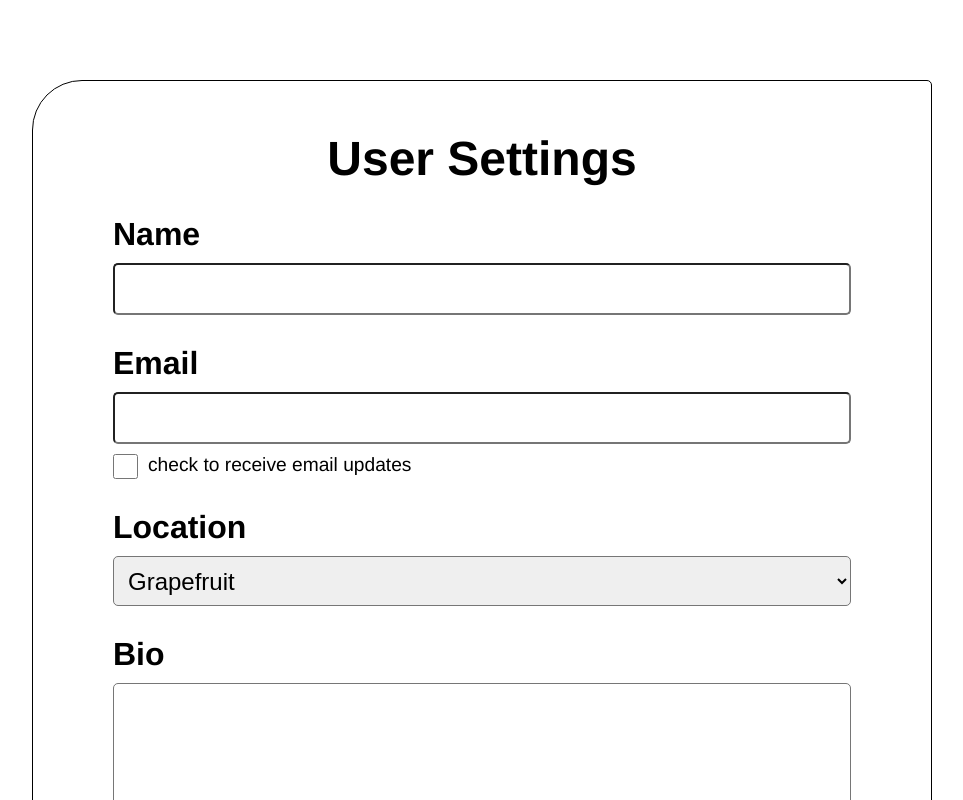
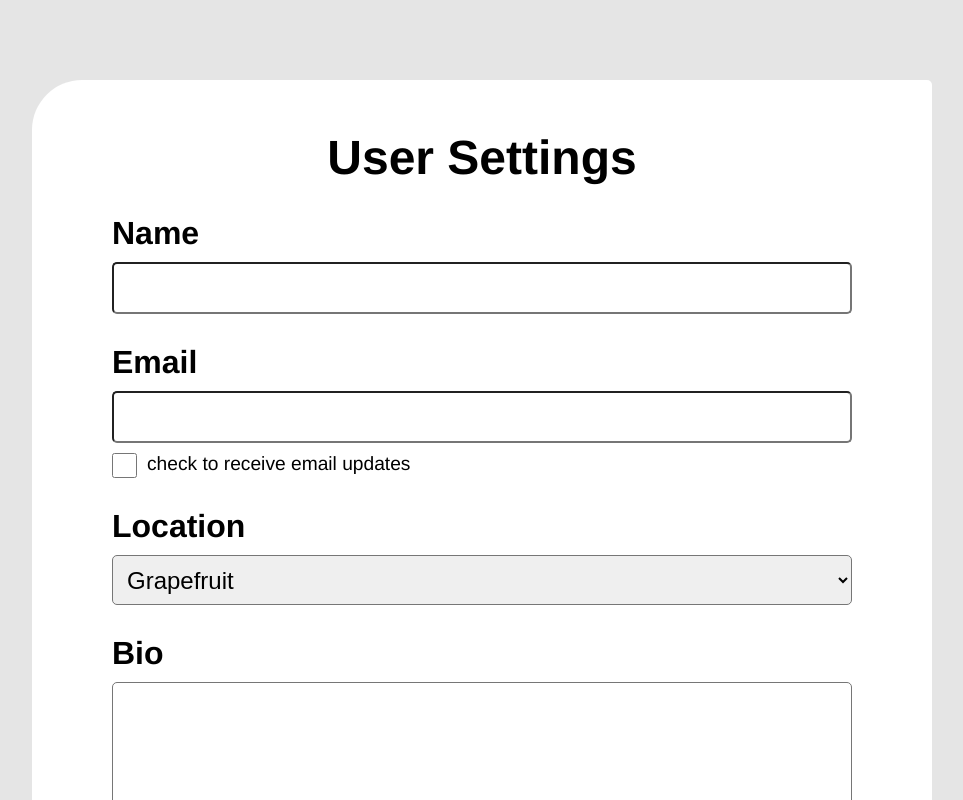
Before and after one commit to EvanPavley/user-frontend, a React (Create React App) app: page / in a window 1280 px wide. Shown: the top 800 px of the page, without its empty margins (158-1121 px from the left). Built offline with nearby package versions, Linux system fonts and the light colour scheme.

Commit message:
finished wireframe

```diff
--- a/src/components/app/App.css
+++ b/src/components/app/App.css
@@ -1,9 +1,9 @@
 .userSettings-container{
+  background-color: white;
+
   margin: 80px auto;
-  border: 1px solid black;
-
-  width: 900px;
-
+  max-width: 900px;
+  width: auto;
   padding-top: 50px;
   padding-bottom: 60px;
   padding-left: 80px;
--- a/src/index.css
+++ b/src/index.css
@@ -16,6 +16,7 @@ body {
   font-family: "Benton Sans", "Helvetica Neue", helvetica, arial, sans-serif;
   -webkit-font-smoothing: antialiased;
   -moz-osx-font-smoothing: grayscale;
+  background-color: #e5e5e5;
 }
 
 code {
```
